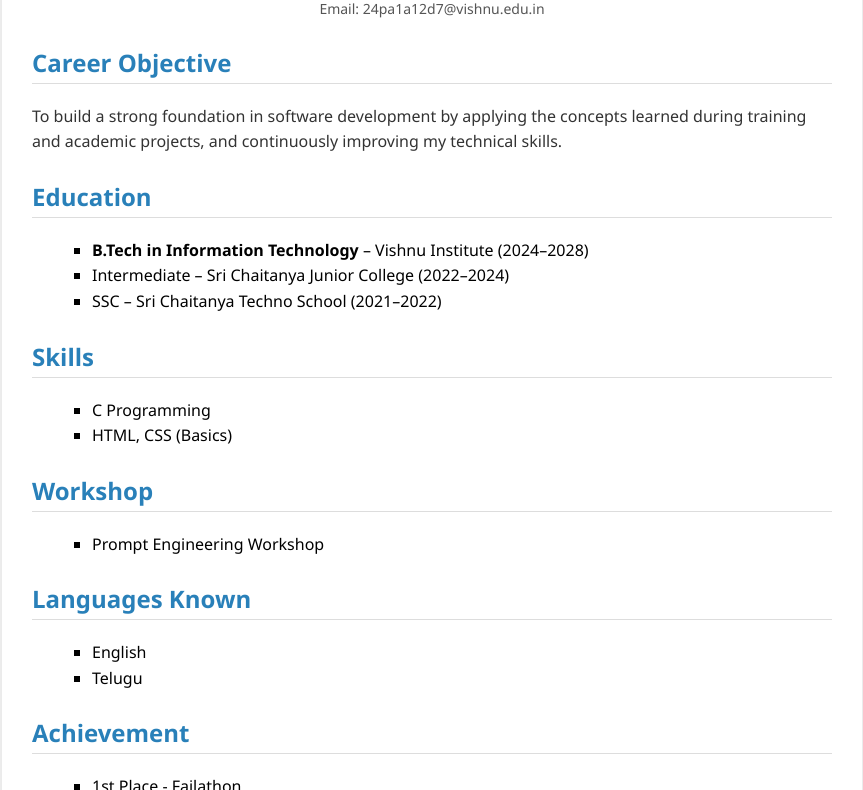
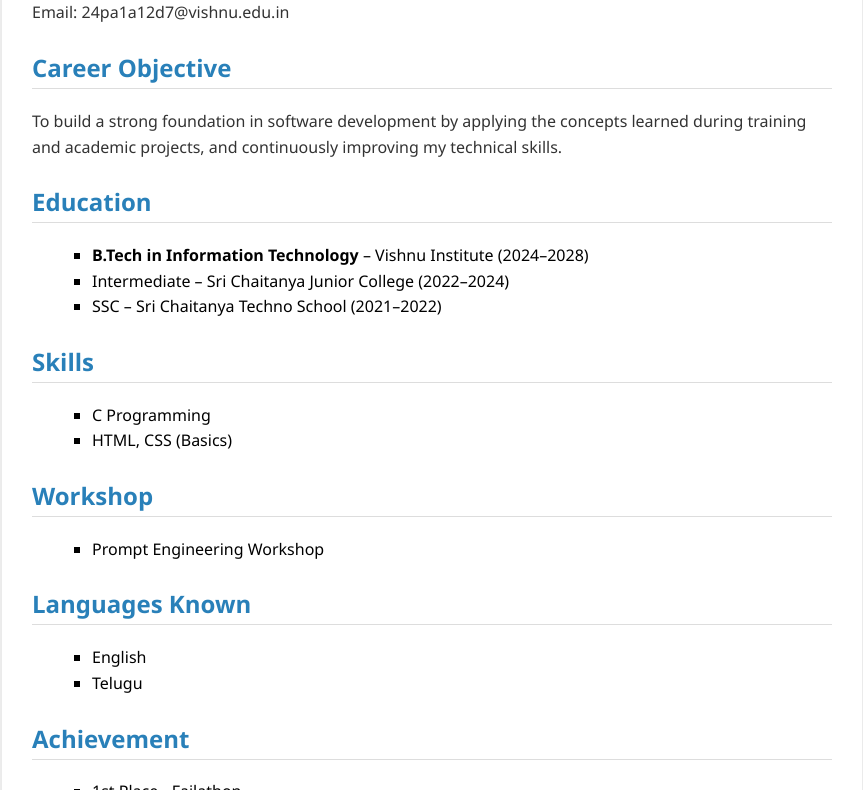
Before and after one commit to melamsanjana/resume, a plain HTML site: page index.html in a window 1280 px wide. Shown: the part 150-940 px from the top of the page, without its empty margins (208-1071 px from the left). Drawn offline with Linux system fonts and the light colour scheme.

Commit message:
Update style.css

```diff
--- a/style.css
+++ b/style.css
@@ -20,12 +20,6 @@ h1 {
   margin-bottom: 10px;
 }
 
-.contact {
-  text-align: center;
-  font-size: 14px;
-  color: #555;
-}
-
 h2 {
   margin-top: 25px;
   color: #2980b9;
```
